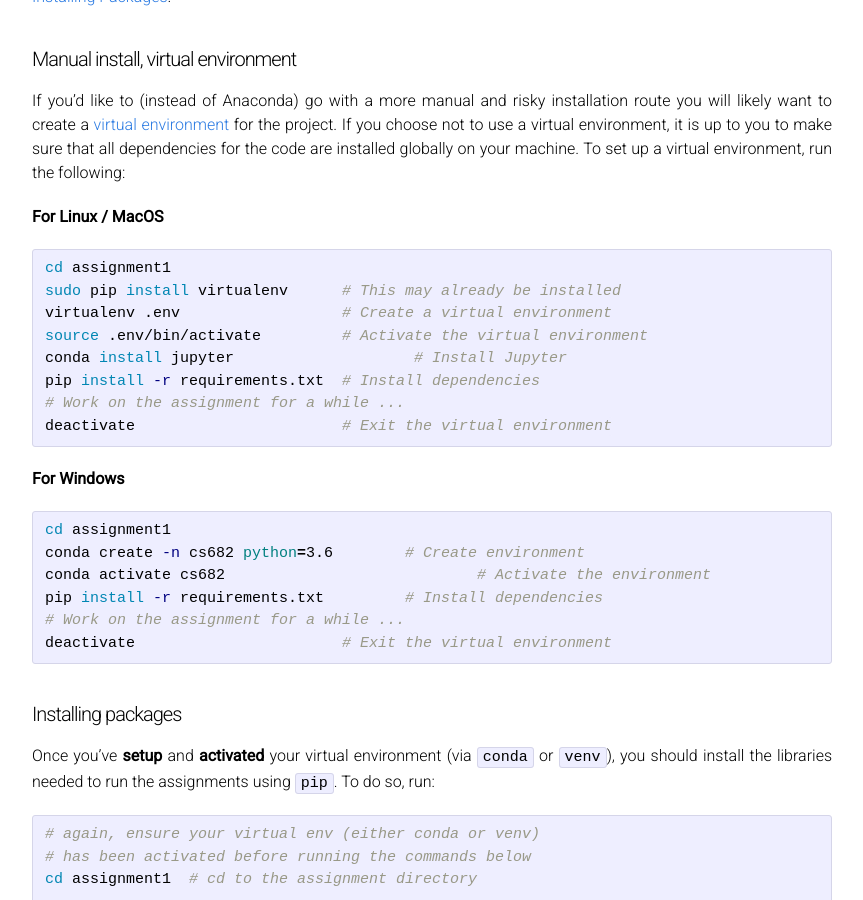
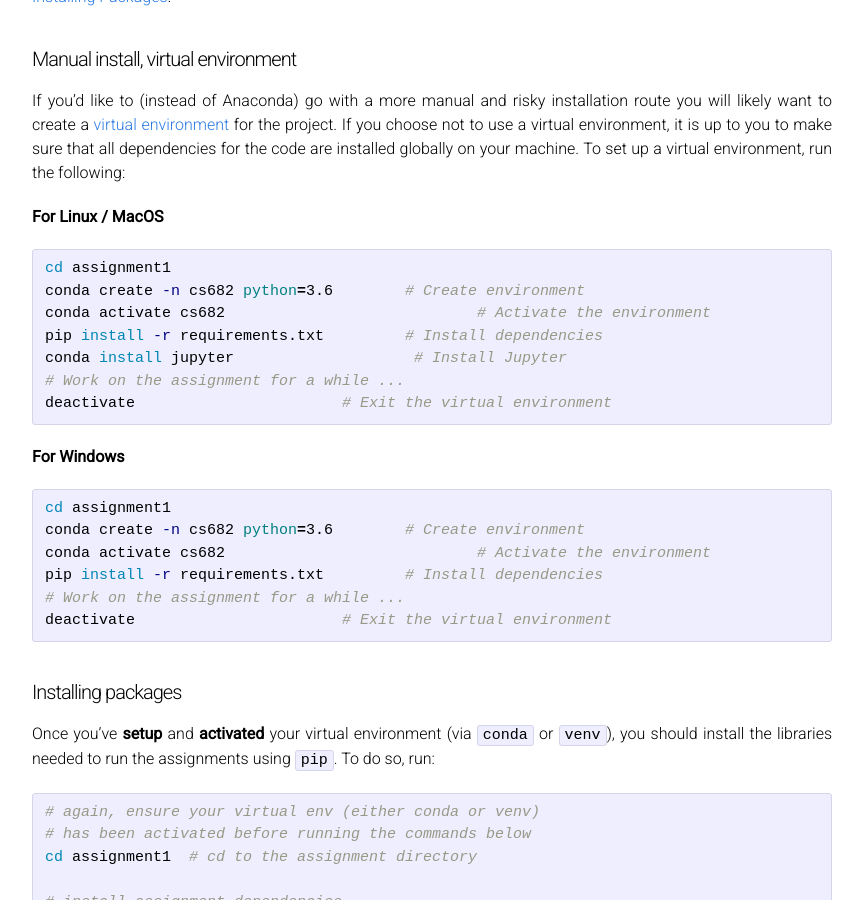
Before and after one commit to compsci682-fa21/compsci682-fa21.github.io, a Jekyll site: the page built from setup.md, in a window 1280 px wide and 900 px high, scrolled down 2298 px. Shown: the whole window, without its empty margins (208-1071 px from the left). Built offline with Jekyll 4.4.1, drawn with Linux system fonts in a browser that asks for light colours.

Commit message:
Update linux/mac installation instructions

````diff
--- a/setup.md
+++ b/setup.md
@@ -82,11 +82,10 @@ If you'd like to (instead of Anaconda) go with a more manual and risky installat
 
 ```bash
 cd assignment1
-sudo pip install virtualenv      # This may already be installed
-virtualenv .env                  # Create a virtual environment
-source .env/bin/activate         # Activate the virtual environment
+conda create -n cs682 python=3.6	# Create environment
+conda activate cs682				# Activate the environment
+pip install -r requirements.txt		# Install dependencies
 conda install jupyter			 # Install Jupyter
-pip install -r requirements.txt  # Install dependencies
 # Work on the assignment for a while ...
 deactivate                       # Exit the virtual environment
 ```
````
